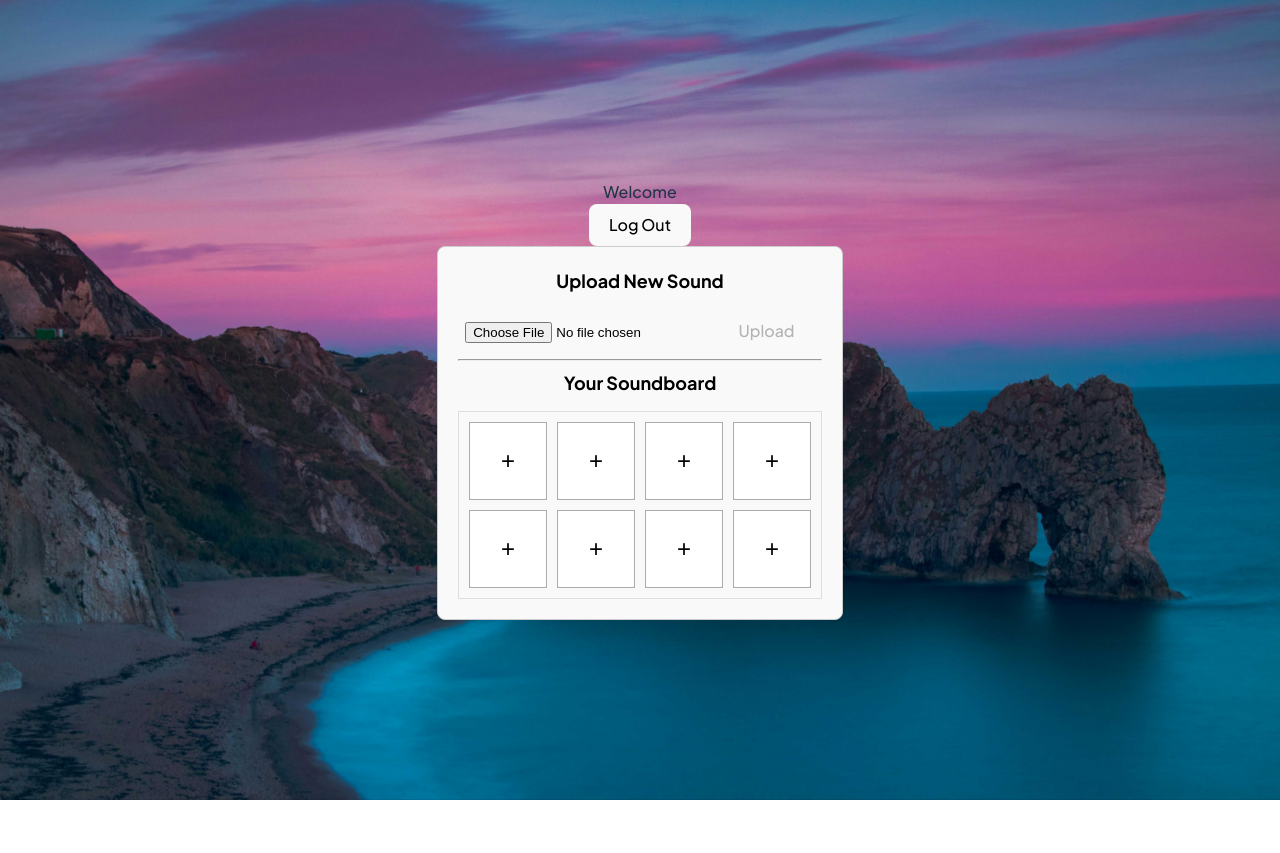
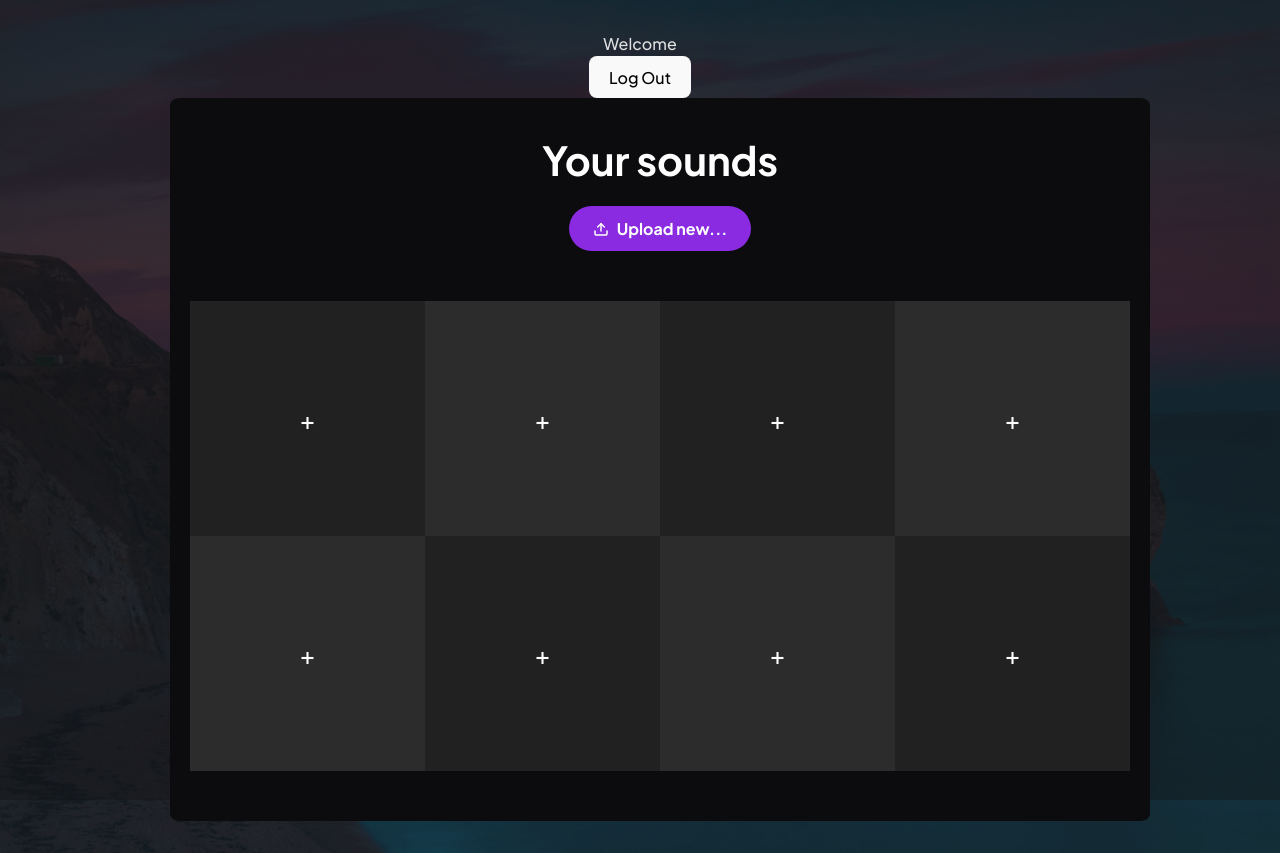
Before and after one commit to lolrepeatlol/lproject_cop4331, a React (Vite) app in the folder frontend/: page /sound in a window 1280 px wide. Before the commit the page ends 800 px from the top, so only its background shows below. Built offline with nearby package versions, Linux system fonts and the light colour scheme.

Commit message:
Styling the Landing Page

```diff
--- a/frontend/src/components/Register.module.css
+++ b/frontend/src/components/Register.module.css
@@ -7,7 +7,6 @@ body {
     height: 100%;
     margin: 0;
     padding: 0;
-    overflow: hidden;
 }
 
 .registerPage {
@@ -20,6 +19,7 @@ body {
     box-sizing: border-box;
     height: 100%;
     width: 100%;
+    transform: scale(0.9);
 }
 
 .title {
@@ -38,8 +38,9 @@ body {
     backdrop-filter: blur(15px);
     border-radius: 20px;
     border: 1px solid rgba(28, 28, 30, 0.85);
-    width: 150%;
-    max-width: 700px;
+    width: 100%;
+    min-width: 700px;
+    max-width: 800px;
     max-height: 90vh;
     text-align: center;
     box-shadow: 0 8px 32px 0 rgba(0, 0, 0, 0.37);
@@ -149,10 +150,28 @@ body {
 }
 
 /* --- Responsive Media Query --- */
-@media only screen and (max-width: 600px) {
+@media only screen and (max-width: 1300px) {
+    html,
+    body {
+        overflow-y: auto;
+        height: auto;
+    }
+
+    .registerPage {
+        height: auto;
+        min-height: 100vh;
+        justify-content: flex-start;
+        transform: scale(0.9);
+        padding: 2rem 1rem;
+        min-width:200px;
+    }
+
     .registerContainer {
         width: 100%;
         padding: 1.5rem 1rem;
+        max-height: none;
+        min-width: 0;
+        max-width: 100%;
     }
 
     .prompt {
--- a/frontend/src/components/SoundUI.module.css
+++ b/frontend/src/components/SoundUI.module.css
@@ -1,43 +1,108 @@
-/* Main Component Styles */
-.soundUiDiv {
-  border: 1px solid #ccc;
-  padding: 20px;
-  border-radius: 8px;
-  background-color: #f9f9f9;
+/* General Body and Component Styles */
+body {
+  color: #E0E0E0;
 }
 
-.soundUiDiv label {
-  display: block;
-  margin-bottom: 15px;
-  font-weight: bold;
-  font-size: 18px;
-  color: #000000;
+.soundUiDiv {
+  display: flex;
+  flex-direction: column;
+  align-items: center;
+  gap: 40px;
+  padding: 40px 20px;
+  width: 100%;
+  max-width: 1200px;
+  min-width: 900px;
+  margin: 0 auto;
+  background-color: rgb(12, 12, 14);
+  border: black;
+  border-radius: 1%;
 }
 
-/* Grid Styles */
+/* --- Header/Uploader Styles --- */
+.headerContainer {
+  display: flex;
+  flex-direction: column;
+  align-items: center;
+  gap: 24px;
+  text-align: center;
+}
+
+.headerContainer h1 {
+  font-size: 2.5rem;
+  font-weight: 700;
+  color: #ffffff;
+  margin: 0;
+}
+
+.UploadButton {
+  display: inline-flex;
+  align-items: center;
+  justify-content: center;
+  gap: 8px;
+  background-color: #8A2BE2;
+  color: #ffffff;
+  border: none;
+  border-radius: 50px;
+  padding: 12px 24px;
+  font-size: 1rem;
+  font-weight: 600;
+  cursor: pointer;
+  transition: background-color 0.2s ease-in-out;
+}
+
+.UploadButton:hover {
+  background-color: #7B24CB;
+}
+
+.uploadMessage {
+  color: #a7a7a7;
+  font-size: 0.9rem;
+  margin-top: -10px;
+  height: 1.2em;
+}
+
+/* --- Grid Styles --- */
 .gridContainer {
   display: grid;
   grid-template-columns: repeat(4, 1fr);
-  gap: 10px;
+  gap: 0px;
   padding: 10px;
-  border: 1px solid #ddd;
+  width: 100%;
+  border-radius: 10%;
 }
 
 .gridItem {
   display: flex;
   justify-content: center;
   align-items: center;
-  border: 1px solid #aaa;
-  background-color: #fff;
+  border: none;
   padding: 20px;
   aspect-ratio: 1 / 1;
-  color: #000000;
+  color: #ffffff;
   font-size: 24px;
-  font-family: sans-serif;
   cursor: pointer;
+  transition: background-color 0.2s;
 }
 
-/* Sound Item (inside a grid item) */
+.gridItem:hover {
+  background-color: #333333;
+}
+
+.gridItem:nth-child(8n+1),
+.gridItem:nth-child(8n+3),
+.gridItem:nth-child(8n+6),
+.gridItem:nth-child(8n+8) {
+  background-color: #212121;
+}
+
+.gridItem:nth-child(8n+2),
+.gridItem:nth-child(8n+4),
+.gridItem:nth-child(8n+5),
+.gridItem:nth-child(8n+7) {
+  background-color: #2c2c2c;
+}
+
+/* --- Sound Item Styles --- */
 .soundItemContent {
   position: relative;
   display: flex;
@@ -47,78 +112,148 @@
   width: 100%;
   height: 100%;
   text-align: center;
+  gap: 8px;
 }
 
 .soundName {
   font-size: 14px;
   font-weight: bold;
-  color: black;
+  color: #ffffff;
 }
 
 .playButton {
-  background-color: #4caf50;
+  background-color: transparent;
   border: none;
-  color: white;
-  padding: 10px 15px;
+  color: #8A2BE2;
+  width: 40px;
+  height: 40px;
   font-size: 16px;
   border-radius: 50%;
   cursor: pointer;
   transition: background-color 0.3s;
-  margin-bottom: 5px;
+  display: flex;
+  align-items: center;
+  justify-content: center;
+  padding: 8px;
 }
 
 .playButton:hover {
-  background-color: #45a049;
+  background-color: #7B24CB;
 }
 
-.clearButton {
-  position: absolute;
-  top: 0;
-  right: 5px;
-  background: none;
-  border: none;
-  color: #ccc;
-  font-size: 24px;
-  cursor: pointer;
-  padding: 0;
-  line-height: 1;
-}
+/*MODAL STYLES*/
 
-.clearButton:hover {
-  color: #ff0000;
-}
-
-/* Modal Styles */
 .modalOverlay {
   position: fixed;
   top: 0;
   left: 0;
-  right: 0;
-  bottom: 0;
-  background-color: rgba(0, 0, 0, 0.5);
+  width: 100%;
+  height: 100%;
+  background-color: rgba(0, 0, 0, 0.6);
+  backdrop-filter: blur(8px);
   display: flex;
   justify-content: center;
   align-items: center;
+  z-index: 1000;
+  padding: 1rem;
+  box-sizing: border-box;
 }
 
 .modalContent {
-  background-color: white;
-  padding: 20px;
-  border-radius: 5px;
-  width: 500px;
-  max-width: 90%;
-  box-shadow: 0 4px 6px rgba(0, 0, 0, 0.1);
-  color: black;
+  position: relative;
+  background-color: #1c1c1e;
+  padding: 2rem;
+  border-radius: 16px;
+  border: 1px solid rgba(255, 255, 255, 0.1);
+  width: 100%;
+  max-width: 450px;
+  box-shadow: 0 8px 32px 0 rgba(0, 0, 0, 0.5);
+  color: white;
+}
+
+.modalHeader {
+  text-align: center;
+  margin-bottom: 1.5rem;
 }
 
 .modalHeader h2 {
-  color: black;
+  margin: 0;
+  font-size: 1.5rem;
+  color: #ffffff;
 }
 
-p {
-  color: black;
+.modalBody {
+  display: flex;
+  flex-direction: column;
+  gap: 1rem;
 }
 
-.fileInput {
-  color: #000000;
+/* --- Search Bar Styling --- */
+.searchBar {
+  width: 100%;
+  padding: 14px 16px;
+  border: 1px solid #444;
+  border-radius: 10px;
+  background-color: #2a2a2e;
+  color: #e0e0e0;
+  font-size: 1rem;
+  box-sizing: border-box;
+  transition: border-color 0.3s ease, box-shadow 0.3s ease;
 }
+
+.searchBar:focus {
+  outline: none;
+  border-color: #8A2BE2;
+  box-shadow: 0 0 0 3px rgba(138, 43, 226, 0.3);
+}
+
+/* --- Search Results Styling --- */
+.searchResults {
+  max-height: 200px;
+  overflow-y: auto;
+  margin-top: 0.5rem;
+}
+
+.searchResults p {
+  color: #a0a0a0;
+  text-align: center;
+  padding: 1rem 0;
+}
+
+.searchResultItem {
+  padding: 12px 16px;
+  border-radius: 8px;
+  cursor: pointer;
+  transition: background-color 0.2s ease;
+}
+
+.searchResultItem:hover {
+  background-color: #2a2a2e;
+}
+
+/* --- Close Button Styling --- */
+.clearButton {
+  position: absolute;
+  top: -5px;
+  right: 10px;
+  background-color: transparent;
+  color: #e0e0e0;
+  border: none;
+  border-radius: 50%;
+  width: 24px;
+  height: 24px;
+  display: flex;
+  align-items: center;
+  justify-content: center;
+  font-size: 14px;
+  line-height: 1;
+  padding: 0;
+  cursor: pointer;
+  transition: all 0.2s ease-in-out;
+}
+
+.clearButton:hover {
+  background-color: #7B24CB;
+  color: #ffffff;
+  transform: scale(1.1);
+}
--- a/frontend/src/components/SoundUI.tsx
+++ b/frontend/src/components/SoundUI.tsx
@@ -1,4 +1,4 @@
-import React, { useState, useEffect } from 'react';
+import React, { useState, useEffect, useRef } from 'react';
 import styles from './SoundUI.module.css';
 import { buildPath } from '../Path';
 import { retrieveToken, storeToken } from '../tokenStorage';
@@ -20,10 +20,17 @@ function SoundUI() {
   const [searchResults, setSearchResults] = useState<Sound[]>([]);
   const [gridSounds, setGridSounds] = useState<(Sound | null)[]>(Array(8).fill(null));
   const [isGridLoaded, setIsGridLoaded] = useState(false);
+  useEffect(() => {
+    document.body.style.backgroundImage = 'none';
+    document.body.style.backgroundColor = '#1C1C1EB3';
+    return () => {
+      document.body.style.backgroundImage = '';
+      document.body.style.backgroundColor = '';
+    };
+  }, []);
 
-  // --- State for the new upload feature ---
-  const [selectedFile, setSelectedFile] = useState<File | null>(null);
   const [uploadMessage, setUploadMessage] = useState('');
+  const fileInputRef = useRef<HTMLInputElement>(null);
 
   const getUserID = (): string | null => {
     const userData = localStorage.getItem('user_data');
@@ -35,31 +42,24 @@ function SoundUI() {
     return user.id;
   };
 
-  // --- New function to handle file upload ---
-  const handleUpload = async () => {
+  const handleUpload = async (fileToUpload: File) => {
     const UserID = getUserID();
     if (!UserID) {
       setUploadMessage('You must be logged in to upload a file.');
       return;
     }
-    if (!selectedFile) {
-      setUploadMessage('Please select a file to upload first.');
-      return;
-    }
 
-    // FormData is required for file uploads
     const formData = new FormData();
-    formData.append('soundFile', selectedFile); // This key 'soundFile' must match the server's multer config
+    formData.append('soundFile', fileToUpload);
     formData.append('UserID', UserID);
     formData.append('jwtToken', retrieveToken() || '');
 
-    setUploadMessage('Uploading...');
+    setUploadMessage(`Uploading "${fileToUpload.name}"...`);
 
     try {
       const response = await fetch(buildPath('api/uploadSound'), {
         method: 'POST',
         body: formData,
-        // DO NOT set 'Content-Type' header, the browser does it automatically for FormData
       });
 
       const res = await response.json();
@@ -67,6 +67,7 @@ function SoundUI() {
         setUploadMessage(`Error: ${res.error || 'Upload failed'}`);
       } else {
         setUploadMessage(`Success! "${res.newSound.soundName}" was uploaded.`);
+        setUploadMessage(``);
         if (res.jwtToken) {
           storeToken(res.jwtToken);
         }
@@ -76,11 +77,17 @@ function SoundUI() {
     }
   };
 
-  // --- Function to handle file selection ---
+  const handleUploadButtonClick = () => {
+    fileInputRef.current?.click();
+  };
+
   const handleFileChange = (event: React.ChangeEvent<HTMLInputElement>) => {
-    if (event.target.files && event.target.files[0]) {
-      setSelectedFile(event.target.files[0]);
-      setUploadMessage('');
+    const file = event.target.files?.[0];
+    if (file) {
+      handleUpload(file);
+    }
+    if (event.target) {
+      event.target.value = '';
     }
   };
 
@@ -115,6 +122,7 @@ function SoundUI() {
     }
   };
 
+  // --- Function to save the grid layout ---
   const saveGridLayout = async (currentGridSounds: (Sound | null)[]) => {
     const UserID = getUserID();
     if (!UserID) return;
@@ -146,7 +154,7 @@ function SoundUI() {
     }
   };
 
-  // Function to search for sounds
+  // --- Function to search for sounds ---
   const searchSounds = async () => {
     const UserID = getUserID();
     if (!UserID) return;
@@ -177,7 +185,7 @@ function SoundUI() {
       setMessage(error.toString());
     }
   };
-
+  -
     useEffect(() => {
       const loadAndSave = async () => {
         if (!isGridLoaded) {
@@ -191,7 +199,6 @@ function SoundUI() {
       loadAndSave();
     }, [gridSounds, isGridLoaded]);
 
-
   useEffect(() => {
     const delayDebounceFn = setTimeout(() => {
       if (searchValue) {
@@ -199,11 +206,12 @@ function SoundUI() {
       } else {
         setSearchResults([]);
       }
-    });
+    }, 150);
 
     return () => clearTimeout(delayDebounceFn);
   }, [searchValue]);
 
+  // --- Modal and Grid interaction functions ---
   const openModal = (item: number) => {
     setSelectedGridItem(item);
     setIsModalOpen(true);
@@ -221,15 +229,12 @@ function SoundUI() {
       const newGridSounds = [...gridSounds];
       newGridSounds[selectedGridItem - 1] = sound;
       setGridSounds(newGridSounds);
-
-      console.log(`Sound "${sound.soundName}" added to grid item ${selectedGridItem}`);
       closeModal();
     }
   };
 
   const handleClearSound = (e: React.MouseEvent, index: number) => {
     e.stopPropagation();
-
     const newGridSounds = [...gridSounds];
     newGridSounds[index] = null;
     setGridSounds(newGridSounds);
@@ -240,7 +245,7 @@ function SoundUI() {
       const baseUrl = window.location.origin;
       let soundLink = `http://localhost:5000${sound.path}`;
       if (!(baseUrl.includes("localhost"))) {
-        soundLink = `http://ucfgroup4.xyz${sound.path}`;
+        soundLink = `https://ucfgroup4.xyz${sound.path}`;
       }
       console.log('Playing sound from:', soundLink);
       const audio = new Audio(soundLink);
@@ -250,30 +255,25 @@ function SoundUI() {
 
   return (
     <div className={styles.soundUiDiv}>
-
-      {/* --- New Uploader UI --- */}
-      <div className={styles.uploadContainer}>
-        <label htmlFor="soundUploader">Upload New Sound</label>
-        <div className={styles.uploadControls}>
+      <div className={styles.headerContainer}>
+        <h1>Your sounds</h1>
+        <button className={styles.UploadButton} onClick={handleUploadButtonClick}>
+          <svg width="16" height="16" viewBox="0 0 16 16" fill="none" xmlns="http://www.w3.org/2000/svg">
+            <path d="M14 10V12.6667C14 13.0203 13.8595 13.3594 13.6095 13.6095C13.3594 13.8595 13.0203 14 12.6667 14H3.33333C2.97971 14 2.64057 13.8595 2.39052 13.6095C2.14048 13.3594 2 13.0203 2 12.6667V10" stroke="currentColor" strokeWidth="1.5" strokeLinecap="round" strokeLinejoin="round" />
+            <path d="M4.66699 6L8.00033 2.66667L11.3337 6" stroke="currentColor" strokeWidth="1.5" strokeLinecap="round" strokeLinejoin="round" />
+            <path d="M8 2.66667V10" stroke="currentColor" strokeWidth="1.5" strokeLinecap="round" strokeLinejoin="round" />
+          </svg>
+          <span>Upload new...</span>
+        </button>
         <input
-            id="soundUploader"
           type="file"
+          ref={fileInputRef}
+          onChange={handleFileChange}
+          style={{ display: 'none' }}
           accept="audio/*"
-            onChange={handleFileChange}
-            className={styles.fileInput}
         />
-          <button onClick={handleUpload} className={styles.uploadButton} disabled={!selectedFile}>
-            Upload
-          </button>
-        </div>
         {uploadMessage && <p className={styles.uploadMessage}>{uploadMessage}</p>}
       </div>
-      {/* --- End of Uploader UI --- */}
-
-      <hr className={styles.divider} />
-
-      <label htmlFor="Sound">Your Soundboard</label>
-
       <div className={styles.gridContainer}>
         {gridSounds.map((sound, index) => (
           <div
@@ -286,19 +286,32 @@ function SoundUI() {
                 <button
                   className={styles.playButton}
                   onClick={(e) => {
-                    e.stopPropagation(); // Prevent modal from opening on play
+                    e.stopPropagation();
                     handlePlaySound(sound);
                   }}
                 >
-                  ▶
+                  <svg
+                    xmlns="http://www.w3.org/2000/svg"
+                    viewBox="0 0 24 24"
+                    fill="none"
+                    stroke="currentColor"
+                    strokeWidth="2"
+                    strokeLinecap="round"
+                    strokeLinejoin="round"
+                  >
+                    <path d="M5 3l14 9-14 9V3z"></path>
+                  </svg>
                 </button>
+
+                {/* --- FIX: Restored Sound Name and Clear Button --- */}
                 <span className={styles.soundName}>{sound.soundName}</span>
                 <button
                   className={styles.clearButton}
                   onClick={(e) => handleClearSound(e, index)}
                 >
-                  &times; {/* This is an "x" symbol */}
+                  &times;
                 </button>
+
               </div>
             ) : (
               "+"
@@ -307,6 +320,7 @@ function SoundUI() {
         ))}
       </div>
 
+      {/* --- Sound Selection Modal --- */}
       {isModalOpen && (
         <div className={styles.modalOverlay} onClick={closeModal}>
           <div className={styles.modalContent} onClick={(e) => e.stopPropagation()}>
```
Lines whose indentation alone changed are shown as unchanged.
